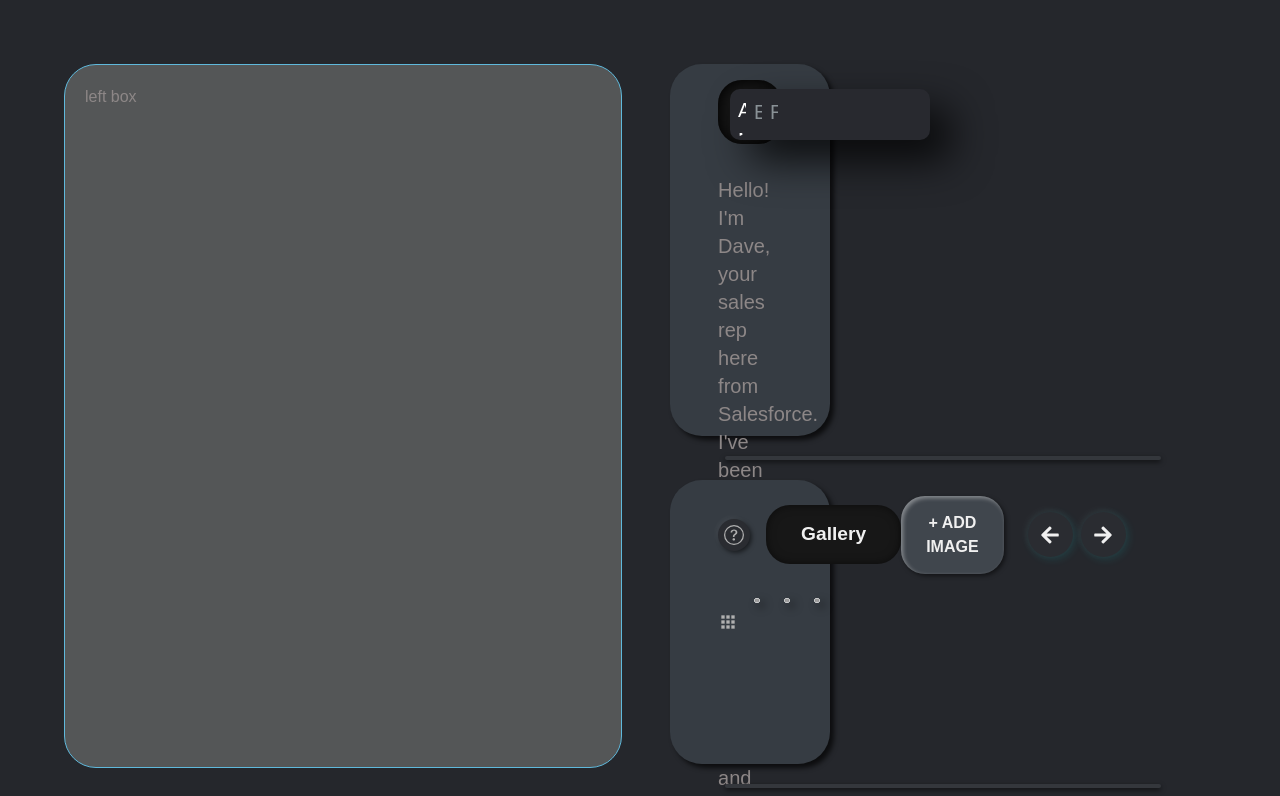
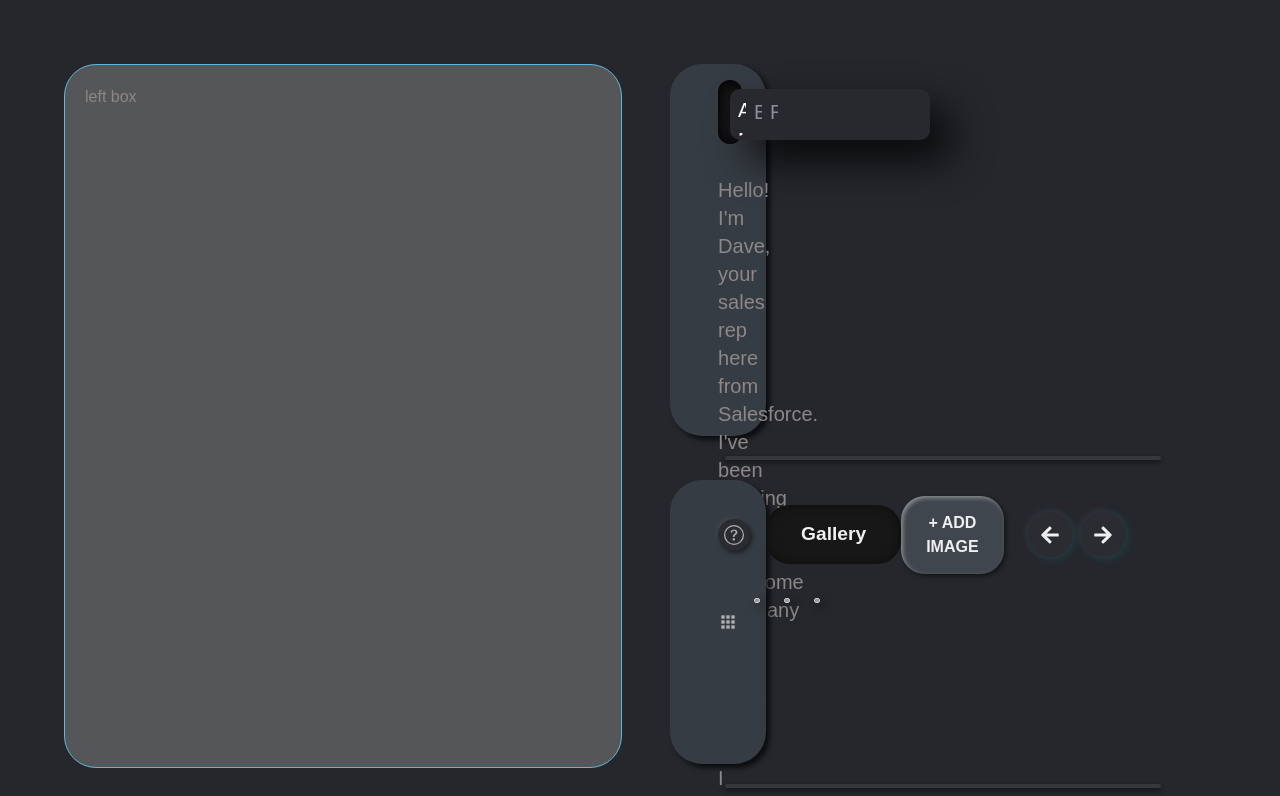
Before and after one commit to Lakshmi-Nandi/Lunacal-Assignment, a React (Vite) app: page / in a window 1280 px wide. Shown: the top 796 px of the page. Built offline with nearby package versions, Linux system fonts and the light colour scheme; grey boxes are pictures that could not be loaded.

Commit message:
update 2

```diff
--- a/src/index.css
+++ b/src/index.css
@@ -50,7 +50,7 @@ body {
     flex-direction: column;
     gap: 2rem;
     font-size: 1.3rem;
-    width: 10rem;
+    width: 5rem;
 }
 
 
@@ -155,5 +155,5 @@ hr {
     padding: 1rem 3rem;
     background-color: #363c43;
     box-shadow: 4px 4px 5px rgba(0, 0, 0, 0.679);
-    width: 10rem;
+    width: 5rem;
 }
```
